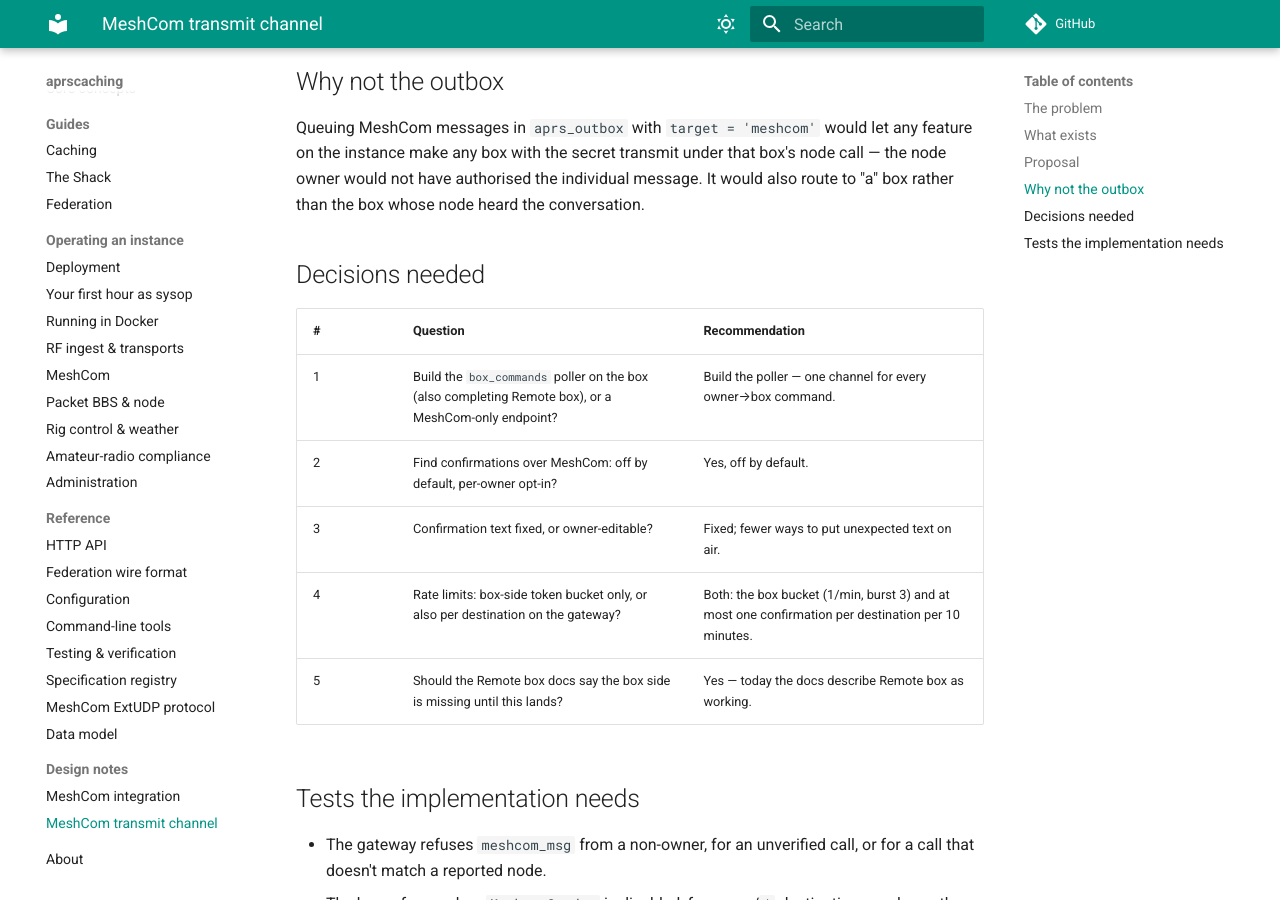
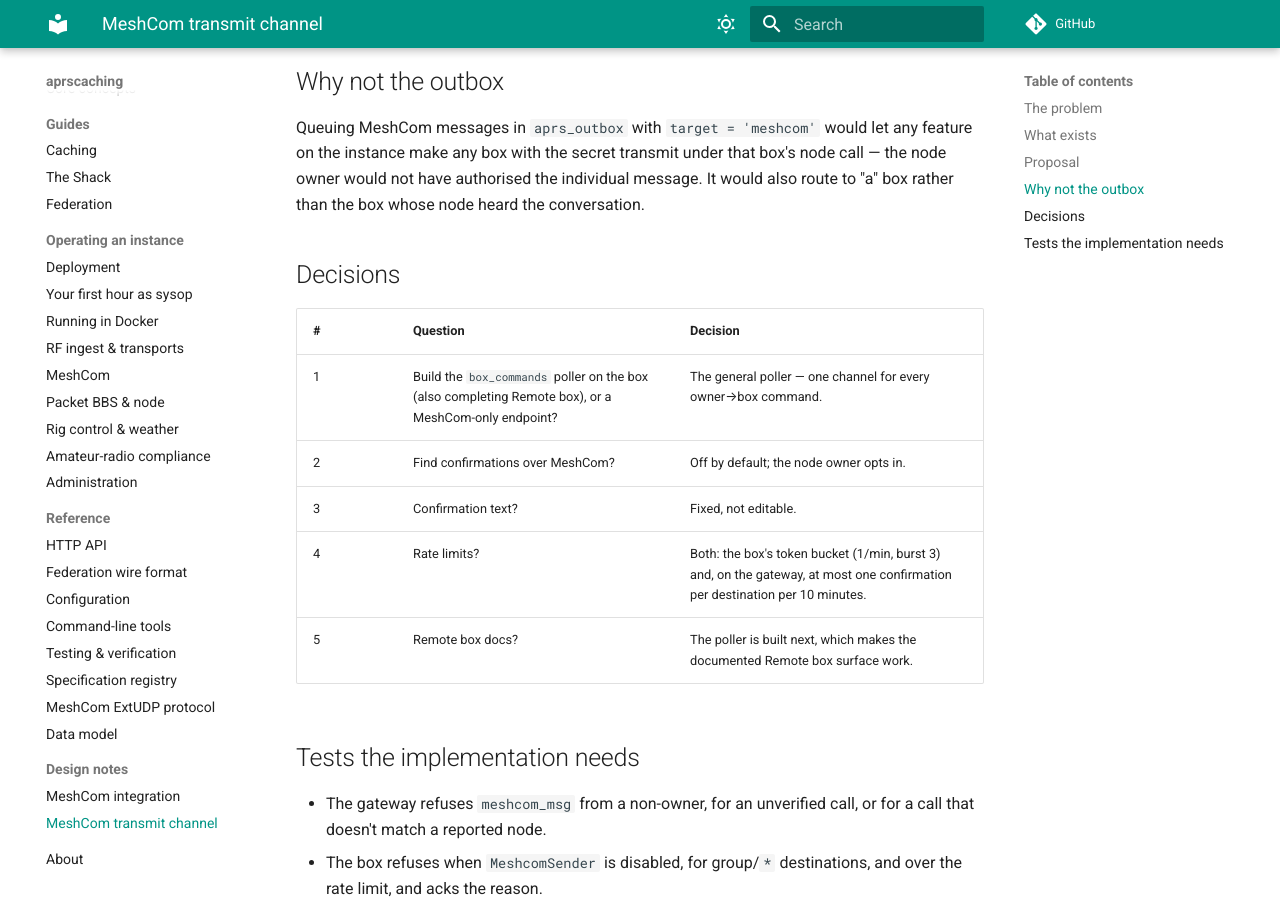
Before and after one commit to apachler/aprscaching, an MkDocs documentation site: the page built from docs/design/meshcom-transmit.md, in a window 1280 px wide and 900 px high, scrolled down 1932 px. Built offline with MkDocs 1.6.1 and Material for MkDocs 9.7.7, drawn with Linux system fonts in a browser that asks for light colours; comment, search, counter and statistics services are not loaded; some of the changed text lies outside the part shown.

Commit message:
docs(meshcom): record the transmit-channel decisions
Co-Authored-By: Claude Opus 5.5 <noreply@anthropic.com>
Signed-off-by: Andreas Pachler <apachler@paan-systems.com>

```diff
--- a/docs/design/meshcom-transmit.md
+++ b/docs/design/meshcom-transmit.md
@@ -61,15 +61,15 @@ Queuing MeshCom messages in `aprs_outbox` with `target = 'meshcom'` would let an
 any box with the secret transmit under that box's node call — the node owner would not have authorised the
 individual message. It would also route to "a" box rather than the box whose node heard the conversation.
 
-## Decisions needed
+## Decisions
 
-| # | Question | Recommendation |
+| # | Question | Decision |
 |---|---|---|
-| 1 | Build the `box_commands` poller on the box (also completing Remote box), or a MeshCom-only endpoint? | Build the poller — one channel for every owner→box command. |
-| 2 | Find confirmations over MeshCom: off by default, per-owner opt-in? | Yes, off by default. |
-| 3 | Confirmation text fixed, or owner-editable? | Fixed; fewer ways to put unexpected text on air. |
-| 4 | Rate limits: box-side token bucket only, or also per destination on the gateway? | Both: the box bucket (1/min, burst 3) and at most one confirmation per destination per 10 minutes. |
-| 5 | Should the Remote box docs say the box side is missing until this lands? | Yes — today the docs describe Remote box as working. |
+| 1 | Build the `box_commands` poller on the box (also completing Remote box), or a MeshCom-only endpoint? | The general poller — one channel for every owner→box command. |
+| 2 | Find confirmations over MeshCom? | Off by default; the node owner opts in. |
+| 3 | Confirmation text? | Fixed, not editable. |
+| 4 | Rate limits? | Both: the box's token bucket (1/min, burst 3) and, on the gateway, at most one confirmation per destination per 10 minutes. |
+| 5 | Remote box docs? | The poller is built next, which makes the documented Remote box surface work. |
 
 ## Tests the implementation needs
 
```
Also changed, not shown: other parts of docs/design/meshcom-transmit.md (+3 -3 lines).
